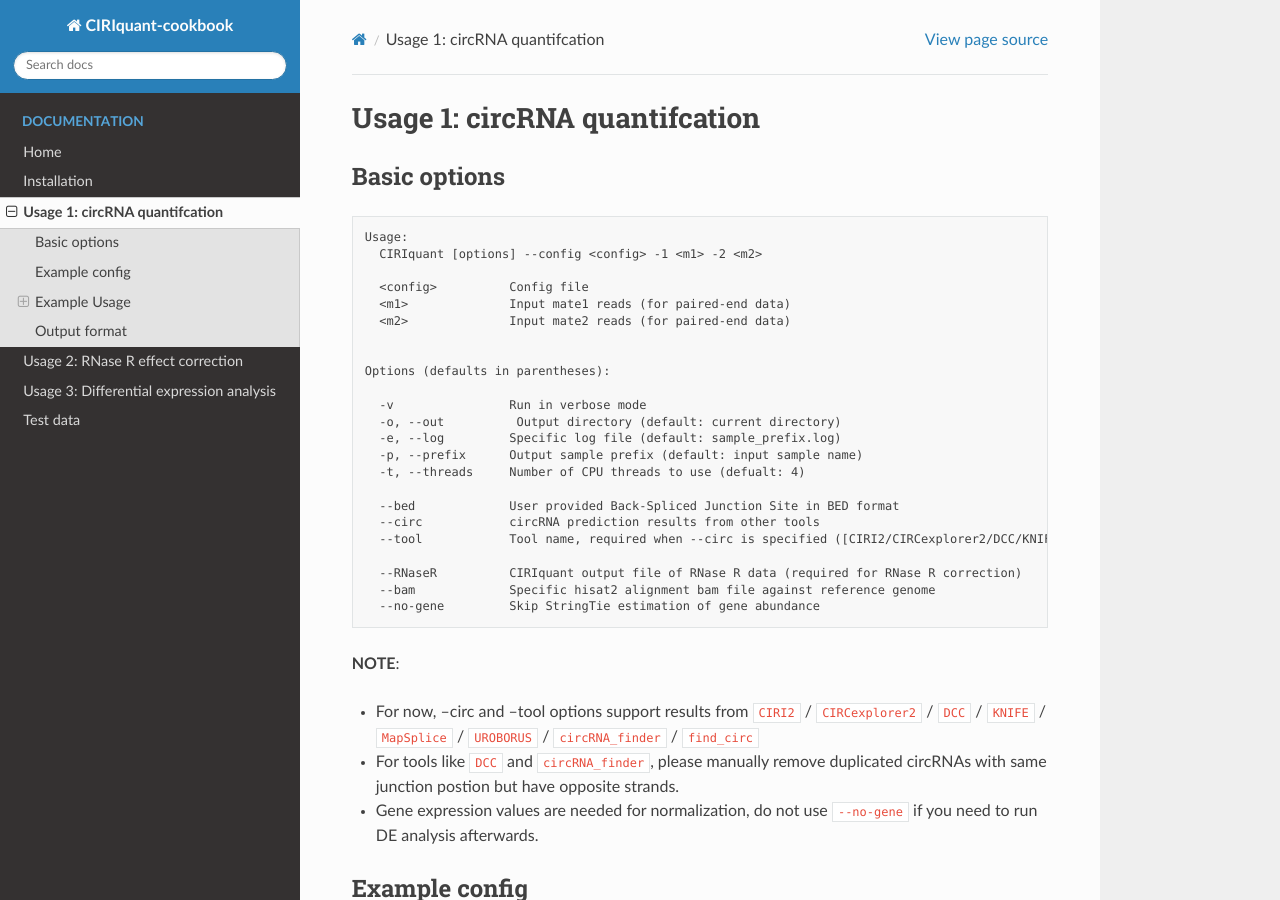
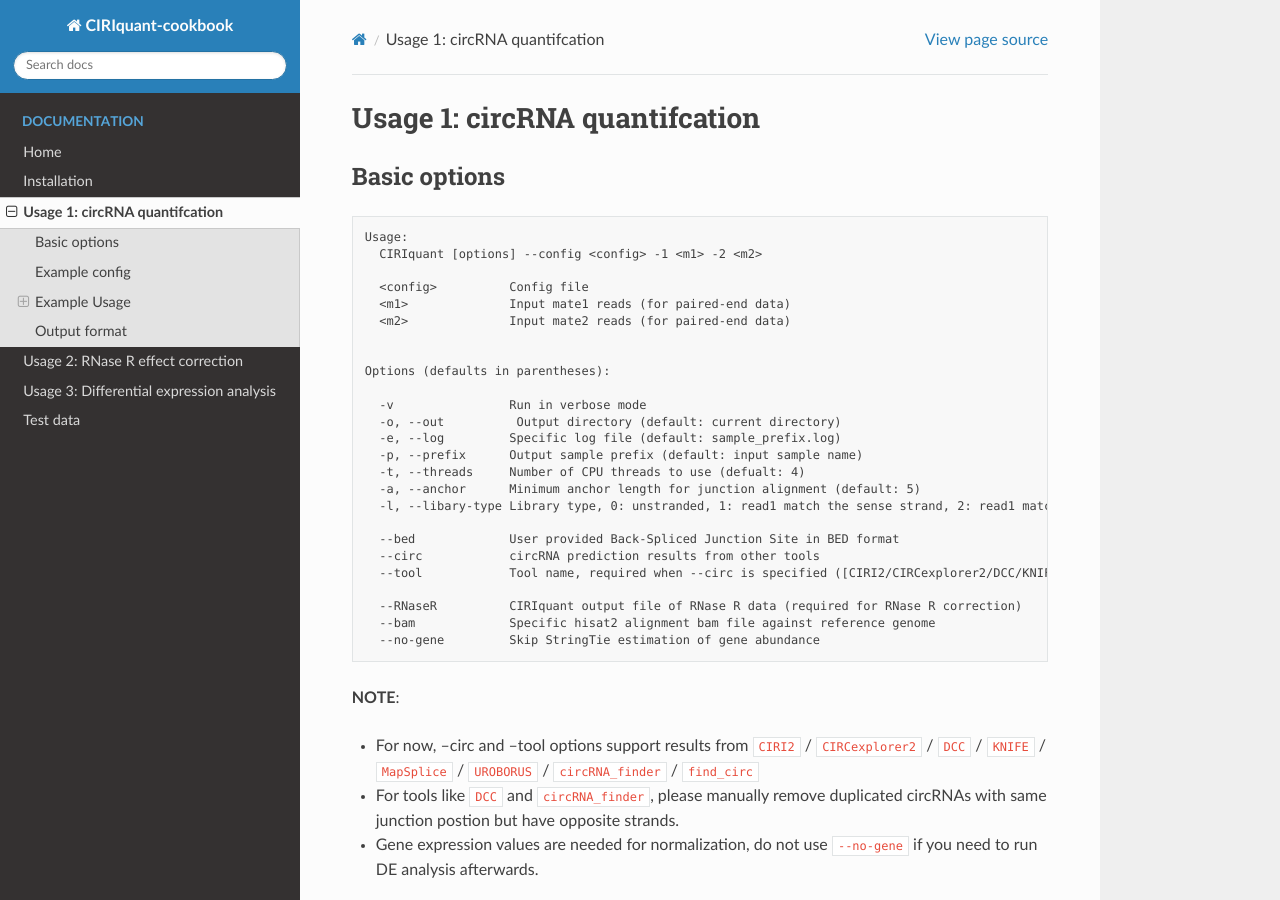
Before and after one commit to bioinfo-biols/CIRI-cookbook, a Sphinx documentation site: the page built from source/quantification.md, in a window 1280 px wide and 900 px high. Built offline with Sphinx 7.4.7 and the Read the Docs theme 2.0.0, drawn with Linux system fonts in a browser that asks for light colours.

Commit message:
stranded library

```diff
--- a/source/quantification.md
+++ b/source/quantification.md
@@ -18,6 +18,8 @@ Options (defaults in parentheses):
   -e, --log         Specific log file (default: sample_prefix.log)
   -p, --prefix      Output sample prefix (default: input sample name)
   -t, --threads     Number of CPU threads to use (defualt: 4)
+  -a, --anchor      Minimum anchor length for junction alignment (default: 5)
+  -l, --libary-type Library type, 0: unstranded, 1: read1 match the sense strand, 2: read1 match the antisense strand (default: 0)
 
   --bed             User provided Back-Spliced Junction Site in BED format
   --circ            circRNA prediction results from other tools
```
